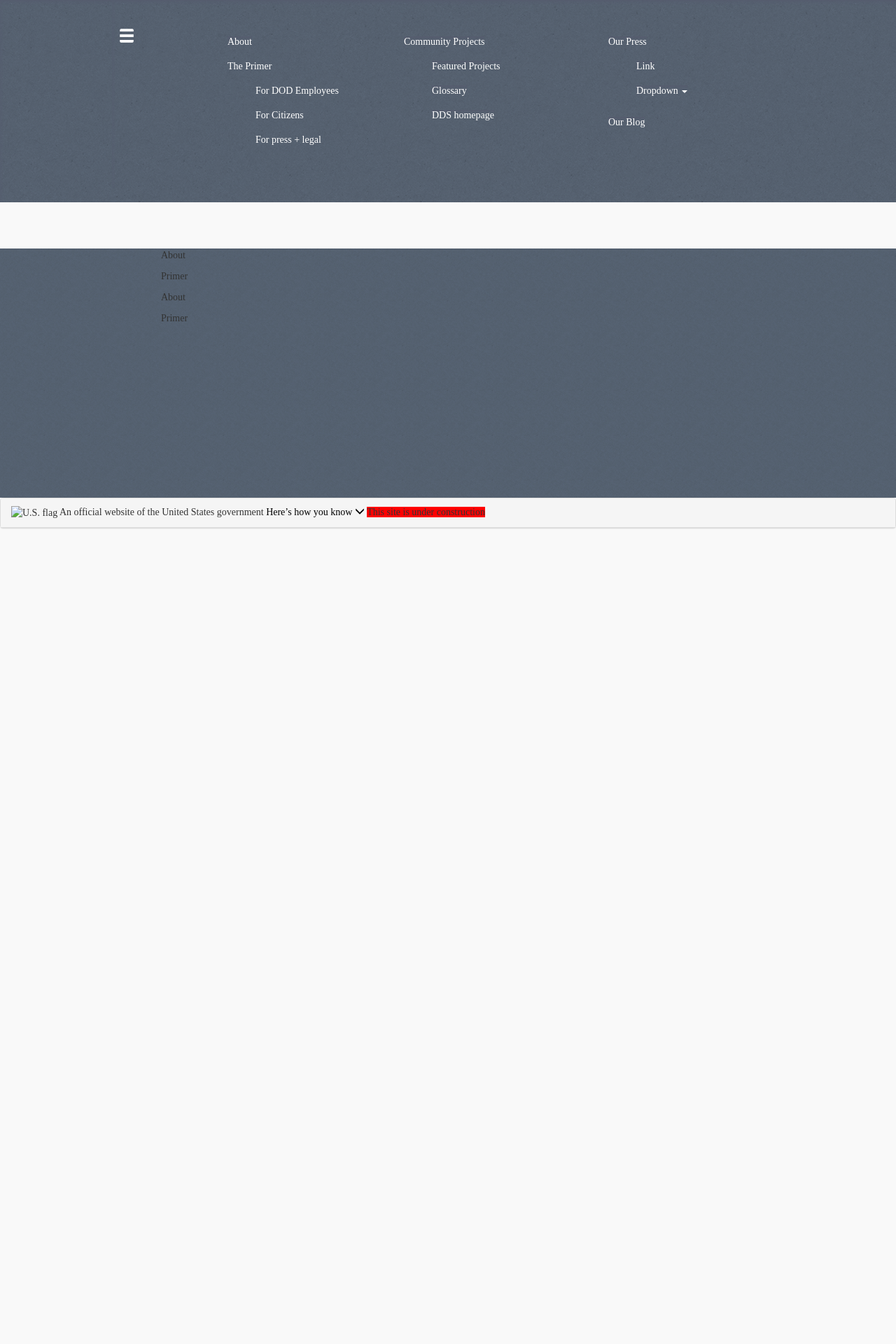
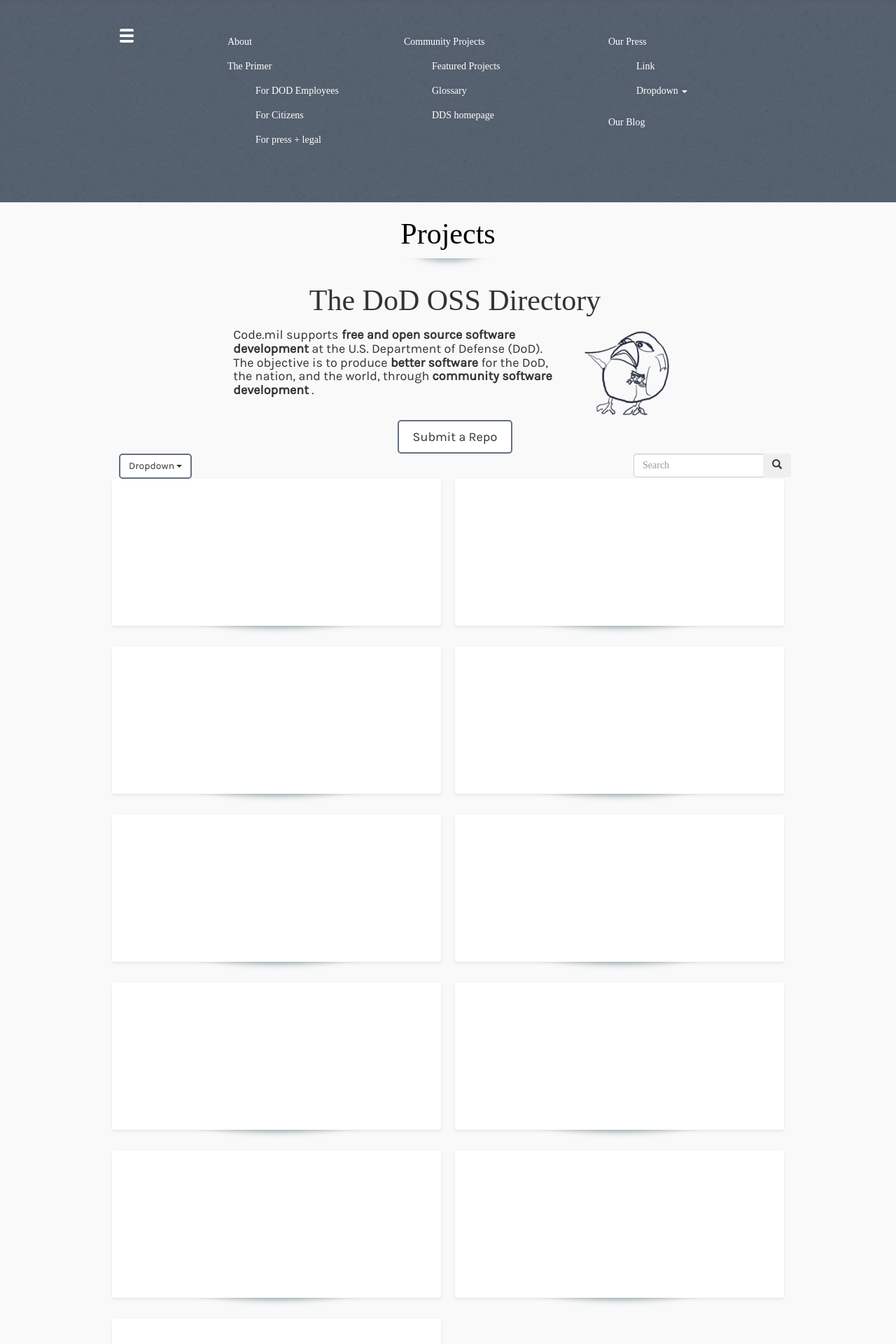
Before and after one commit to deptofdefense/code.mil.page, a Jekyll site: the page built from projects.md, in a window 1280 px wide. Shown: the top 1920 px of the page at 70% size. Built offline with Jekyll 4.4.1, drawn with Linux system fonts in a browser that asks for light colours; our own code applies the rules of GitHub Pages for plain Markdown files; comment, search, counter and statistics services are not loaded; before the commit the page ends 900 px from its top, so only the background shows below that.

Commit message:
Beginning of the projects catalog page

```diff
--- a/css/main.scss
+++ b/css/main.scss
@@ -105,6 +105,7 @@ http://www.prowebdesign.ro/round-brush-like-responsive-drop-shadows-with-css3-an
 #repos .css3-shadow:hover, #news .css3-shadow:hover {
   box-shadow: 0 2px 10px 3px rgba(0, 0, 0, 0.2);
   background-color: #ffffff;
+  color: #000000;
 }
 .title {
   font-size: 3em;
--- a/projects.md
+++ b/projects.md
@@ -0,0 +1,114 @@
+---
+title: Projects
+layout: default
+---
+
+<section class="container">
+  <div class="row">
+    <div class="text-center title">The DoD OSS Directory</div>
+  </div>
+  <div class="row">
+    <div class="col-sm-6 col-sm-offset-2">
+      <h4>Code.mil supports <strong>free and open source software development</strong> at the U.S. Department of Defense (DoD). The objective is to produce <strong>better software</strong> for the DoD, the nation, and the world, through <strong> community software development </strong>.</h4>
+    </div>
+    <div class="col-sm-2">
+      <img class="img-responsive" src="{% if jekyll.environment == 'staging' %}{% else %}{{ site.baseurl }}{% endif %}{% link _assets/birdplaceholder.png %}" alt="DDS.mil" style="transform: scaleX(-1);" />
+    </div>
+  </div>
+  <div class="row">
+    <div class="text-center">
+      <button class="col-sm-2 col-sm-offset-5 btn btn-default btn-lg">Submit a Repo</button>
+    </div>
+  </div>
+  <div class="row">
+    <div class="col-sm-3">
+      <div class="dropdown">
+        <button class="btn btn-default dropdown-toggle" type="button" id="dropdownMenu1" data-toggle="dropdown" aria-haspopup="true" aria-expanded="true">
+          Dropdown
+          <span class="caret"></span>
+        </button>
+        <ul class="dropdown-menu" aria-labelledby="dropdownMenu1">
+          <li><a href="#">All Groups</a></li>
+          <li><a href="#">Another action</a></li>
+          <li><a href="#">Something else here</a></li>
+        </ul>
+      </div>
+    </div>
+    <div class="col-sm-3 col-sm-offset-6">
+      <div class="input-group">
+        <input type="text" class="form-control" placeholder="Search">
+        <span class="input-group-btn">
+          <button class="btn" type="button"><span class="glyphicon glyphicon-search"> </span></button>
+        </span>
+      </div>
+    </div>
+  </div>
+</section>
+
+<section class="row" id="repos">
+<script>
+// TODO: Will not scale, need Jenkins or AWS Lambda to update code.json
+function addFields(p,response){
+  var div = document.createElement('div');
+  div.classList.add('panel-body');
+  p.appendChild(div);
+  var [a,b] = response.full_name.split("/");
+  var tmp = document.createElement('div');
+  tmp.innerText = a;
+  div.appendChild(tmp);
+  tmp = document.createElement('h2');
+  tmp.innerText = b;
+  div.appendChild(tmp);
+  var array = [response.description
+            ,"Last Updated: " + response.pushed_at.slice(0,9)
+            ,response.language];
+  for (var i=0;i<array.length;i++){
+    tmp = document.createElement('p');
+    tmp.innerText=array[i];
+    div.appendChild(tmp);
+  }
+}
+</script>
+<script>
+// Cache repo info in localStorage
+function updateRepo(repo){
+  var cache = localStorage.getItem(repo + ".date");
+  var p = document.currentScript.parentNode;
+  // 15 min invalidation
+  if (Date.now() - Number.parseInt(cache) < 900 * 1000) {
+    return addFields(p,JSON.parse(localStorage.getItem(repo)));
+  }
+  var xhr = new XMLHttpRequest();
+  xhr.responseType = 'json';
+  xhr.open('GET', 'https://api.github.com/repos/' + repo);
+  xhr.onload = function() {
+    if (xhr.readyState !== 4 ) { return }
+    var response;
+    if (xhr.status == 403) {
+      console.log('Rate limit reached. Using localStorage');
+      response = JSON.parse(localStorage.getItem(repo));
+      if (!response) response = {full_name:repo,description : '',pushed_at:'',language:''};
+    }
+    else if (xhr.status !== 200 && xhr.status !== 304) {
+      console.log(xhr.status);
+      response = {full_name:repo,description : '',pushed_at:'',language:''};
+    }
+    else {response = xhr.response;}
+    addFields(p,response);
+    // Cache response
+    localStorage.setItem(repo,JSON.stringify(response));
+    localStorage.setItem(repo + ".date",Date.now());
+  };
+  xhr.send();
+};
+
+value = {{ site.data.projects.GitHubIndividualProjects | jsonify }};
+</script>
+{% for repo in site.data.projects.GitHubIndividualProjects %}
+    <div class="col-sm-6">
+        <a href="https://github.com/{{repo}}" class="col-sm-12 panel css3-shadow">
+            <script>updateRepo("{{repo}}");</script>
+        </a>
+    </div>
+{% endfor %}
+</section>
```
